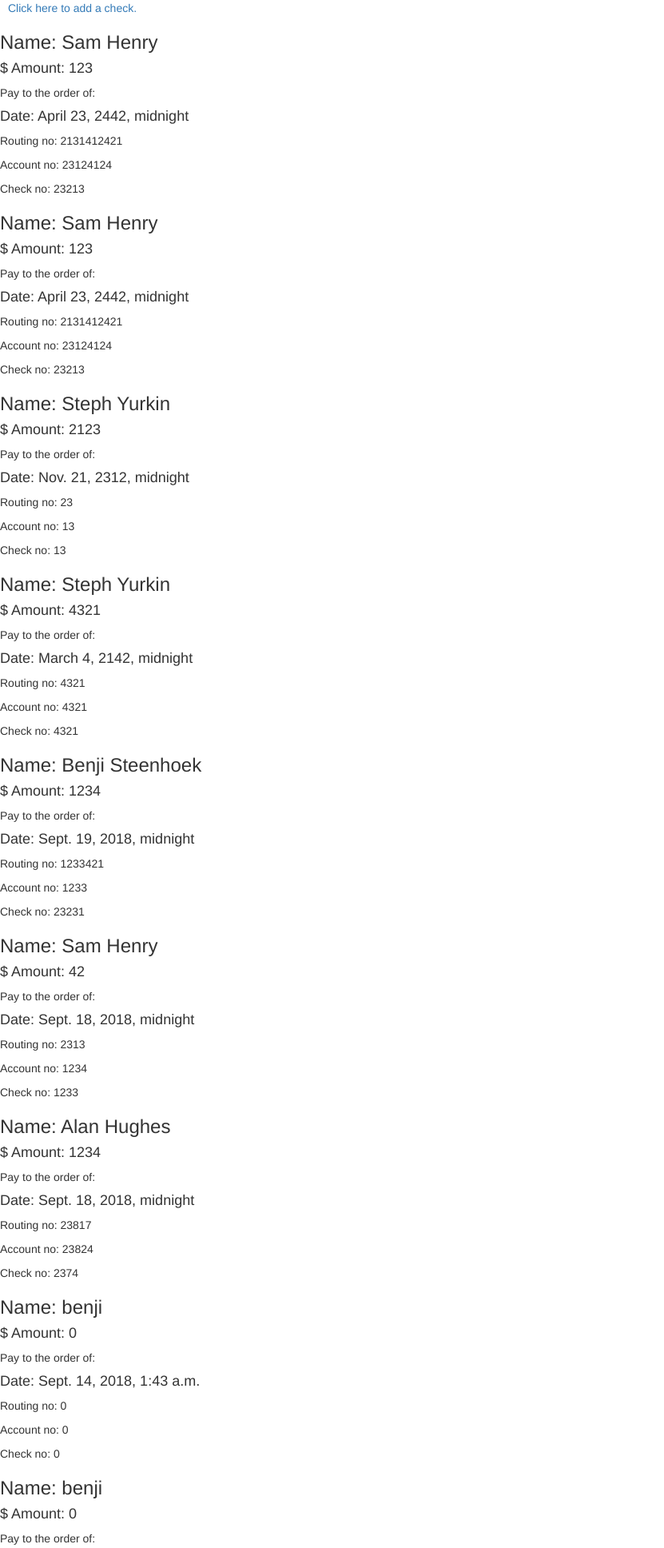
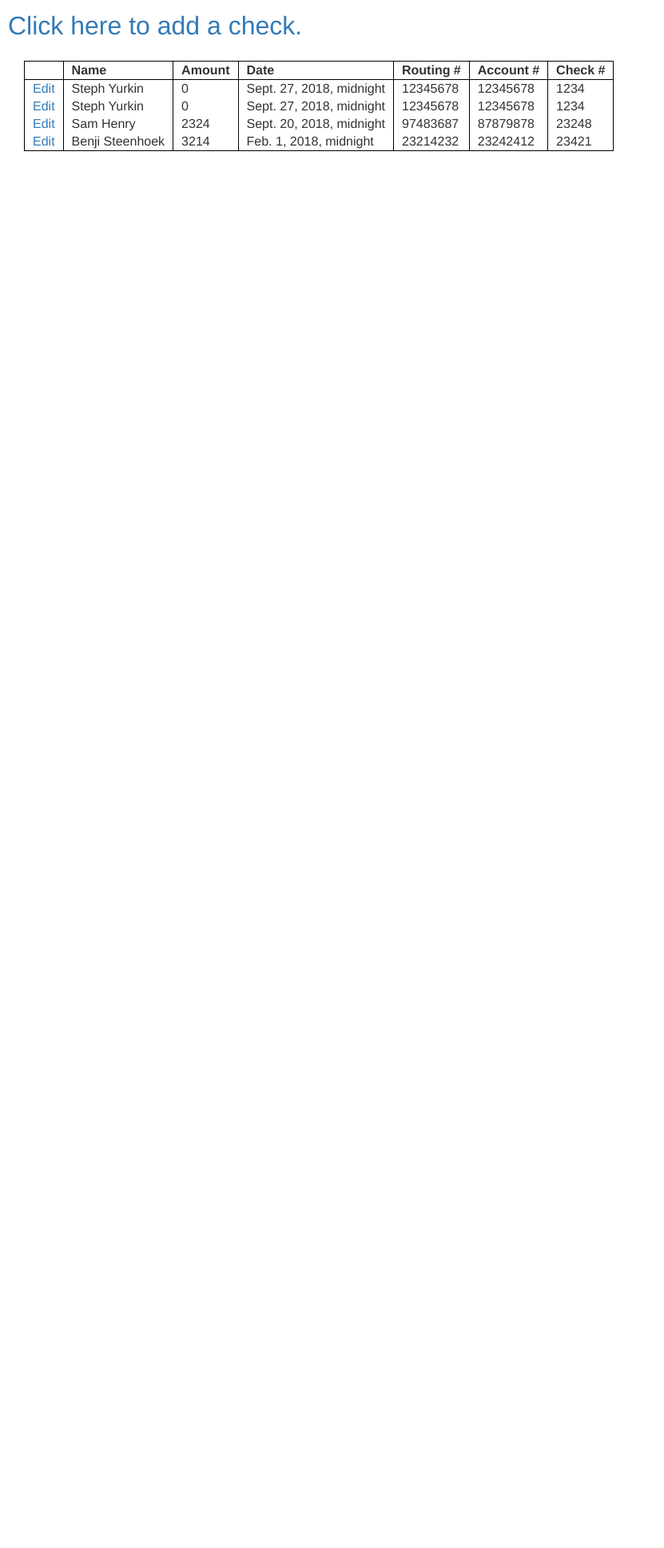
Before and after one commit to syurk/checkShnyfer, a Django app: page /managechecks/ in a window 1280 px wide. Shown: the top 1936 px of the page at 80% size, without its empty margins (0-831 px from the left). After the commit the page ends 189 px from the top, so only its background shows below. Run offline with Django 3.2, Linux system fonts and the light colour scheme; data comes from the database, SQL or seed files in the repository; some libraries are stand-ins or nearby versions.

Commit message:
Added Edit checks endpoint. Still have to work out logic for merging checks if the id is the same.

```diff
--- a/src/managechecks/models.py
+++ b/src/managechecks/models.py
@@ -1,6 +1,7 @@
 from django.db import models
 
 class Check(models.Model):
+    check_id = models.AutoField(primary_key=True)
     name = models.CharField(max_length=150)
     written_date = models.DateTimeField('date written')
     amount = models.PositiveIntegerField('amount')
--- /dev/null
+++ b/src/managechecks/static/managechecks/styles.css
@@ -0,0 +1,21 @@
+a.bigbutton {
+    font-size: 24pt;
+}
+
+a.bigbutton, a.bigbutton:visited, a.bigbutton:hover, a.bigbutton:active {
+    text-decoration: none;
+}
+
+table {
+    margin: 20px;
+}
+
+thead, tbody {
+    border: 1px solid black;
+}
+
+td, th {
+    padding: 2px 10px 2px 10px;
+    border-left: 1px solid black;
+    border-right: 1px solid black;
+}
--- a/src/managechecks/templates/checksbase.html
+++ /dev/null
@@ -1,9 +0,0 @@
-<html lang="en">
-<head>
-    <link rel="stylesheet" href="https://maxcdn.bootstrapcdn.com/bootstrap/3.3.7/css/bootstrap.min.css" integrity="sha384-BVYiiSIFeK1dGmJRAkycuHAHRg32OmUcww7on3RYdg4Va+PmSTsz/K68vbdEjh4u" crossorigin="anonymous">
-    <title>{% block title %}Checks Base Template{% endblock %}</title>
-</head>
-<body>
-        {% block content %}{% endblock %}
-</body>
-</html>
--- a/src/managechecks/templates/managechecks/index.html
+++ b/src/managechecks/templates/managechecks/index.html
@@ -1,20 +1,34 @@
-{% extends "checksbase.html" %}
+{% extends "partials/checksbase.html" %}
 
 {% block title %}Manage Checks{% endblock %}
 
 {% block content %}
-<a style="margin: 10px;" href="/managechecks/addchecks/">Click here to add a check.</a>
+    <a class="bigbutton" href="/managechecks/addchecks/">Click here to add a check.</a>
 
-{% for q in checks %}
-    <div class="check-container">
-        <h3 class="name">Name: {{ q.name }}</h3>
-        <h4 class="amount">$ Amount: {{ q.amount }}</h4>
-        <div class="signline">Pay to the order of:</div>
-        <h4 class="written_date">Date: {{ q.written_date }}</h4>
-        <p class="routing_no">Routing no: {{ q.routing_no }}</p>
-        <p class="account_no">Account no: {{ q.account_no }}</p>
-        <p class="check_no">Check no: {{ q.check_no }}</p>
-    </div>
-{% endfor %}
-
+    <table id="check-table" class="tablesorter">
+        <thead>
+            <tr>
+                <th></th>
+                <th>Name</th>
+                <th>Amount</th>
+                <th>Date</th>
+                <th>Routing #</th>
+                <th>Account #</th>
+                <th>Check #</th>
+            </tr>
+        </thead>
+        <tbody>
+            {% for c in checks %}
+            <tr data-check-id="{{ c.check_id }}">
+                <td><a href="/managechecks/editcheck?id={{c.check_id}}">Edit</a></td>
+                <td>{{ c.name }}</td>
+                <td>{{ c.amount }}</td>
+                <td>{{ c.written_date }}</td>
+                <td>{{ c.routing_no }}</td>
+                <td>{{ c.account_no }}</td>
+                <td>{{ c.check_no }}</td>
+            </tr>
+            {% endfor %}
+        </tbody>
+    </table>
 {% endblock %}
--- a/src/managechecks/templates/managechecks/submitcheck.html
+++ b/src/managechecks/templates/managechecks/submitcheck.html
@@ -1,4 +1,4 @@
-{% extends "checksbase.html" %}
+{% extends "partials/checksbase.html" %}
 
 {% block title %}Submitted Check{% endblock %}
 
--- /dev/null
+++ b/src/managechecks/templates/partials/checksbase.html
@@ -0,0 +1,14 @@
+<html lang="en">
+<head>
+    <link rel="stylesheet" href="https://maxcdn.bootstrapcdn.com/bootstrap/3.3.7/css/bootstrap.min.css" integrity="sha384-BVYiiSIFeK1dGmJRAkycuHAHRg32OmUcww7on3RYdg4Va+PmSTsz/K68vbdEjh4u" crossorigin="anonymous">
+    <script src="https://code.jquery.com/jquery-3.3.1.js" integrity="sha256-2Kok7MbOyxpgUVvAk/HJ2jigOSYS2auK4Pfzbm7uH60=" crossorigin="anonymous"></script>
+    {% load static %}
+
+    <link rel="stylesheet" type="text/css" href="{% static 'managechecks/styles.css' %}">
+
+    <title>{% block title %}Checks Base Template{% endblock %}</title>
+</head>
+    <body>
+        <div style="margin:10px;">{% block content %}{% endblock %}</div>
+    </body>
+</html>
--- a/src/managechecks/urls.py
+++ b/src/managechecks/urls.py
@@ -5,5 +5,6 @@ from . import views
 urlpatterns = [
     path('', views.index, name='index'),
     path('addchecks/', views.addchecks, name='addchecks'),
+    path('editcheck/', views.editcheck, name='edit'),
     path('submitcheck/', views.submit, name='submit'),
 ]
--- a/src/managechecks/views.py
+++ b/src/managechecks/views.py
@@ -12,6 +12,11 @@ def index(request):
 def addchecks(request):
     return render(request, 'managechecks/addchecks.html')
 
+def editcheck(request):
+    check = Check.objects.get(check_id=request.GET['id'][0])
+    return render(request, 'managechecks/editcheck.html',
+    {"check": check, "datetimestr": check.written_date.strftime('%Y-%m-%d')})
+
 def submit(request):
     addCheckToDB(request)
     return render(request, "managechecks/submitcheck.html")
```
Also changed, not shown: src/managechecks/templates/managechecks/addchecks.html (+2 -24 lines), src/managechecks/templates/managechecks/editcheck.html (added, +25 -0 lines), src/managechecks/templates/partials/checkform.html (added, +23 -0 lines), src/db.sqlite3, src/managechecks/migrations/0002_auto_20180927_2001.py (added).
